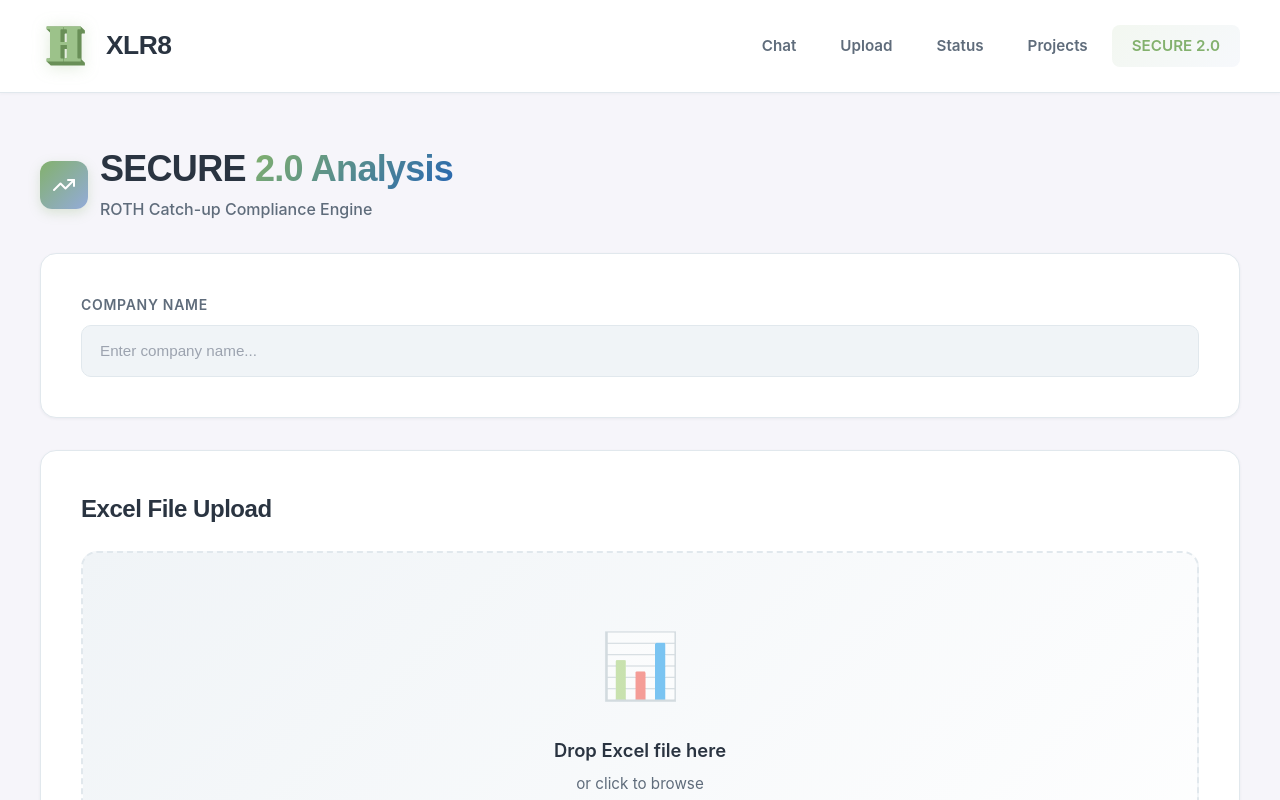
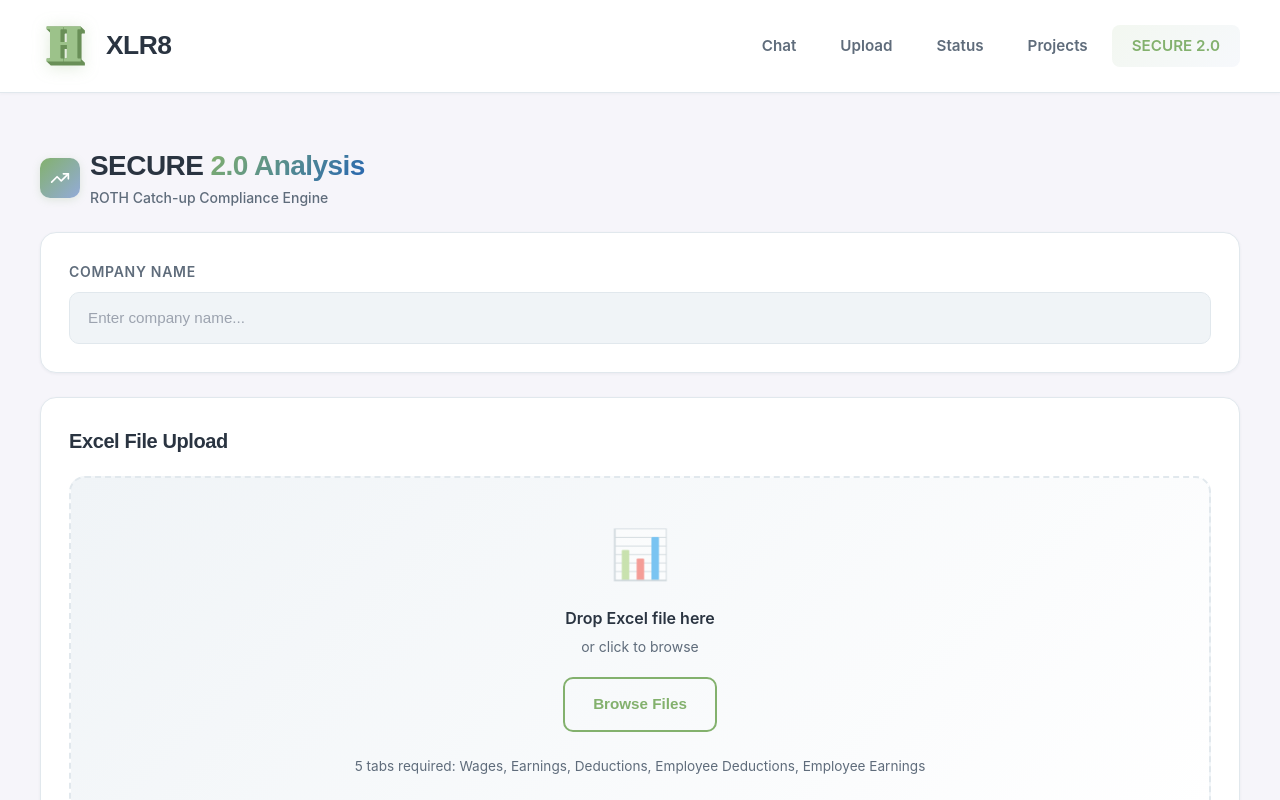
Before and after one commit to scottshowers/xlr8, a React (Vite) app in the folder frontend/: page /secure20 in a window 1280 px wide. Shown: the top 800 px of the page. Built offline with nearby package versions, Linux system fonts and the light colour scheme; no server answers.

Commit message:
Update Secure20Analysis.jsx

```diff
--- a/frontend/src/pages/Secure20Analysis.jsx
+++ b/frontend/src/pages/Secure20Analysis.jsx
@@ -81,29 +81,29 @@ function Secure20Analysis() {
   return (
     <div>
       {/* Page Header */}
-      <div style={{ marginBottom: '2rem', animation: 'fadeIn 0.8s ease-out 0.1s both' }}>
-        <div style={{ display: 'flex', alignItems: 'center', gap: '0.75rem', marginBottom: '0.75rem' }}>
+      <div style={{ marginBottom: '1.5rem', animation: 'fadeIn 0.8s ease-out 0.1s both' }}>
+        <div style={{ display: 'flex', alignItems: 'center', gap: '0.625rem' }}>
           <div style={{
-            width: '48px',
-            height: '48px',
+            width: '40px',
+            height: '40px',
             background: 'linear-gradient(135deg, #83b16d, #93abd9)',
-            borderRadius: '12px',
+            borderRadius: '10px',
             display: 'flex',
             alignItems: 'center',
             justifyContent: 'center',
-            boxShadow: '0 4px 12px rgba(131, 177, 109, 0.25)'
+            boxShadow: '0 2px 8px rgba(131, 177, 109, 0.2)'
           }}>
-            <TrendingUp size={24} color="white" />
+            <TrendingUp size={20} color="white" />
           </div>
           <div>
             <h1 style={{
               fontFamily: "'Sora', sans-serif",
-              fontSize: '2.25rem',
+              fontSize: '1.75rem',
               fontWeight: '700',
               color: '#2a3441',
               margin: 0,
               letterSpacing: '-0.02em',
-              lineHeight: '1.1'
+              lineHeight: '1.2'
             }}>
               SECURE <span style={{
                 background: 'linear-gradient(135deg, #83b16d, #2766b1)',
@@ -113,9 +113,9 @@ function Secure20Analysis() {
             </h1>
             <p style={{
               color: '#5f6c7b',
-              fontSize: '1rem',
+              fontSize: '0.875rem',
               fontWeight: '500',
-              margin: '0.5rem 0 0 0'
+              margin: '0.25rem 0 0 0'
             }}>
               ROTH Catch-up Compliance Engine
             </p>
@@ -128,8 +128,8 @@ function Secure20Analysis() {
         background: '#ffffff',
         border: '1px solid #e1e8ed',
         borderRadius: '16px',
-        padding: '2.5rem',
-        marginBottom: '2rem',
+        padding: '1.75rem',
+        marginBottom: '1.5rem',
         boxShadow: '0 1px 3px rgba(42, 52, 65, 0.06)',
         animation: 'fadeIn 0.8s ease-out 0.2s both',
         transition: 'all 0.3s ease',
@@ -194,8 +194,8 @@ function Secure20Analysis() {
         background: '#ffffff',
         border: '1px solid #e1e8ed',
         borderRadius: '16px',
-        padding: '2.5rem',
-        marginBottom: '2rem',
+        padding: '1.75rem',
+        marginBottom: '1.5rem',
         boxShadow: '0 1px 3px rgba(42, 52, 65, 0.06)',
         animation: 'fadeIn 0.8s ease-out 0.3s both',
         transition: 'all 0.3s ease',
@@ -216,11 +216,11 @@ function Secure20Analysis() {
 
         <h3 style={{
           fontFamily: "'Sora', sans-serif",
-          fontSize: '1.5rem',
+          fontSize: '1.25rem',
           fontWeight: '700',
           color: '#2a3441',
           letterSpacing: '-0.02em',
-          marginBottom: '1.5rem'
+          marginBottom: '1.25rem'
         }}>
           Excel File Upload
         </h3>
@@ -232,7 +232,7 @@ function Secure20Analysis() {
           style={{
             border: '2.5px dashed #e1e8ed',
             borderRadius: '16px',
-            padding: '4rem 2rem',
+            padding: '2.5rem 1.5rem',
             textAlign: 'center',
             background: 'linear-gradient(135deg, #f0f4f7 0%, #ffffff 100%)',
             transition: 'all 0.4s ease',
@@ -251,8 +251,8 @@ function Secure20Analysis() {
           }}
         >
           <div style={{
-            fontSize: '4rem',
-            marginBottom: '1.5rem',
+            fontSize: '3rem',
+            marginBottom: '1rem',
             opacity: 0.5,
             transition: 'all 0.3s ease'
           }}>
@@ -262,15 +262,15 @@ function Secure20Analysis() {
           <p style={{
             color: '#2a3441',
             fontWeight: '600',
-            marginBottom: '0.5rem',
-            fontSize: '1.15rem'
+            marginBottom: '0.375rem',
+            fontSize: '1rem'
           }}>
             Drop Excel file here
           </p>
           <p style={{
             color: '#5f6c7b',
-            fontSize: '0.95rem',
-            marginBottom: '1.5rem'
+            fontSize: '0.875rem',
+            marginBottom: '1.25rem'
           }}>
             or click to browse
           </p>
@@ -321,7 +321,7 @@ function Secure20Analysis() {
         {/* Selected File Display */}
         {file && (
           <div style={{
-            marginTop: '2rem',
+            marginTop: '1.5rem',
             padding: '1.25rem 1.5rem',
             background: '#f0f4f7',
             border: '1.5px solid #e1e8ed',
@@ -421,7 +421,7 @@ function Secure20Analysis() {
           disabled={uploading || !companyName || !file}
           style={{
             width: '100%',
-            marginTop: '2rem',
+            marginTop: '1.5rem',
             padding: '0.875rem 1.75rem',
             background: uploading || !companyName || !file ? '#e1e8ed' : 'linear-gradient(135deg, #83b16d, #93abd9)',
             border: 'none',
```
